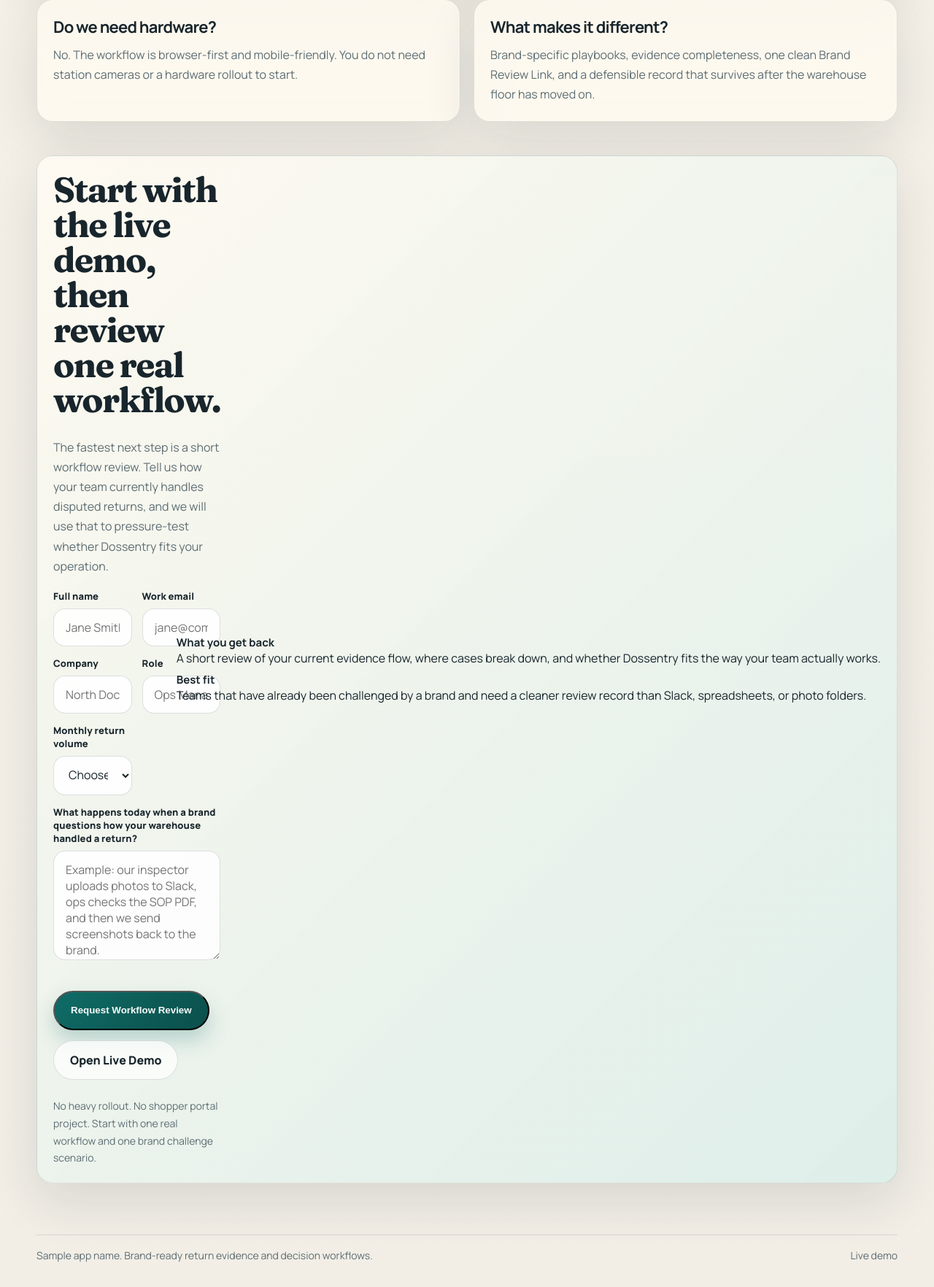
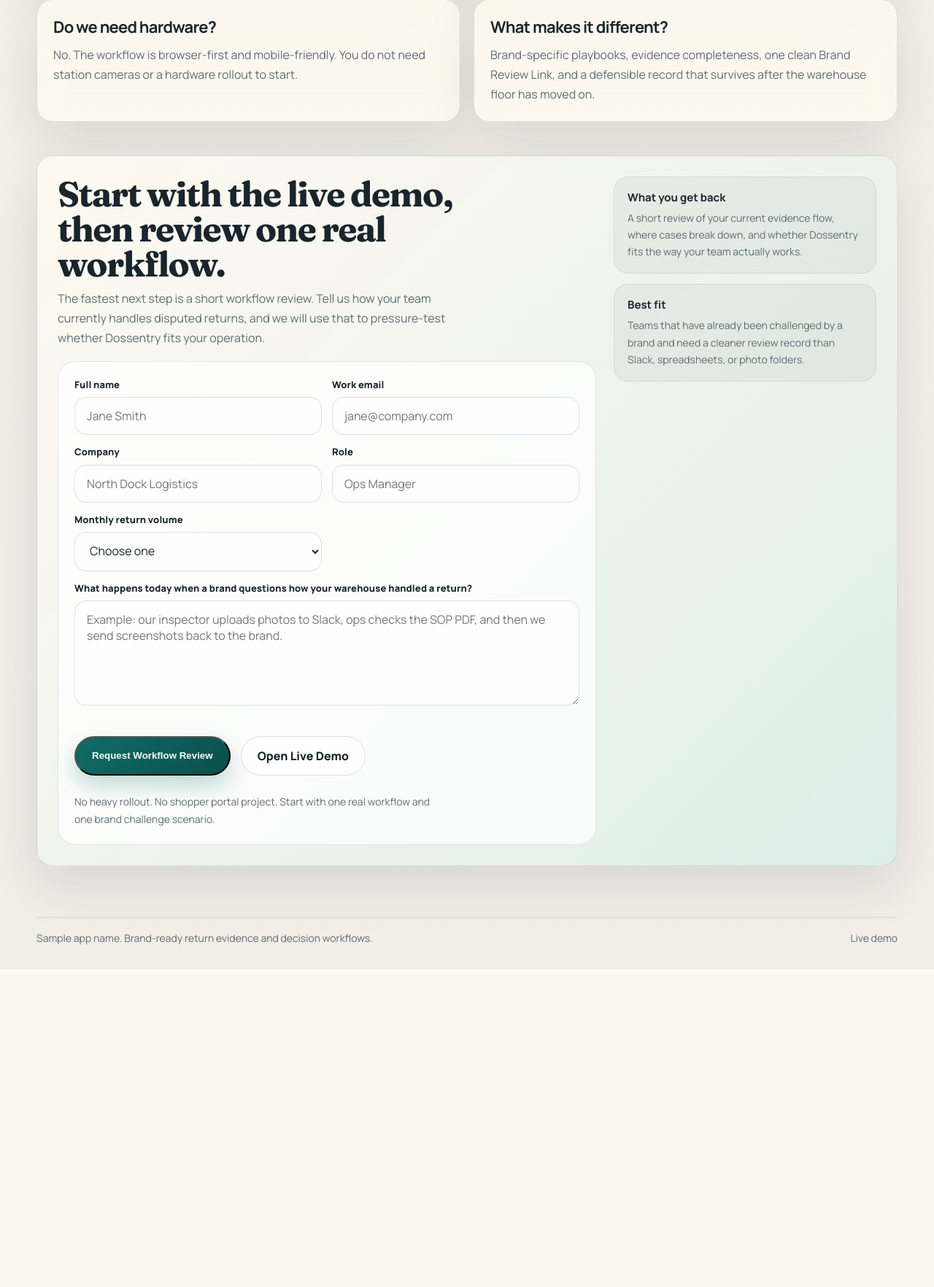
Before and after one commit to michaelzgq/relayoffice-returns, a Laravel app: template web-panel/resources/views/landing.blade.php in a window 1280 px wide. Shown: the part 2847-4611 px from the top of the page at 73% size. After the commit the page ends 4142 px from the top, so only its background shows below. Run offline with Laravel 12, Linux system fonts and the light colour scheme; data comes from the database, SQL or seed files in the repository; the template is opened without the code that fills it: most values are stand-ins (such as "Sample title", 1, 10 or a date in 2020); some libraries are stand-ins or nearby versions.

Commit message:
Polish landing page CTA layout

```diff
--- a/web-panel/resources/views/landing.blade.php
+++ b/web-panel/resources/views/landing.blade.php
@@ -451,27 +451,44 @@
 
         .cta-card {
             display: grid;
-            grid-template-columns: minmax(0, 1fr) auto;
-            gap: 18px;
-            align-items: center;
-            background: linear-gradient(135deg, rgba(255, 250, 241, 0.9), rgba(220, 238, 233, 0.94));
+            grid-template-columns: minmax(0, 1.25fr) minmax(280px, 360px);
+            gap: 24px;
+            align-items: start;
+            padding: 28px;
+            background: linear-gradient(135deg, rgba(255, 250, 241, 0.94), rgba(220, 238, 233, 0.92));
         }
 
         .cta-card p {
             margin: 10px 0 0;
             color: var(--muted);
-            max-width: 52ch;
+            max-width: 60ch;
             line-height: 1.7;
         }
 
         .review-form-wrap {
             display: grid;
             gap: 18px;
+            min-width: 0;
+        }
+
+        .review-lead {
+            display: grid;
+            gap: 10px;
+            max-width: 58ch;
+        }
+
+        .review-lead p {
+            margin: 0;
         }
 
         .review-form {
             display: grid;
             gap: 14px;
+            padding: 22px;
+            border-radius: 24px;
+            border: 1px solid rgba(24, 37, 44, 0.1);
+            background: rgba(255, 255, 255, 0.76);
+            box-shadow: inset 0 1px 0 rgba(255, 255, 255, 0.35);
         }
 
         .form-grid {
@@ -490,6 +507,7 @@
             font-weight: 800;
             color: var(--ink);
             letter-spacing: 0.01em;
+            line-height: 1.4;
         }
 
         .field input,
@@ -515,7 +533,7 @@
         }
 
         .field textarea {
-            min-height: 150px;
+            min-height: 144px;
             resize: vertical;
         }
 
@@ -554,13 +572,30 @@
 
         .cta-meta {
             display: grid;
-            gap: 8px;
+            gap: 14px;
             align-content: start;
+            min-width: 0;
         }
 
-        .cta-meta strong {
+        .cta-note {
+            padding: 18px;
+            border-radius: 20px;
+            background: rgba(24, 37, 44, 0.05);
+            border: 1px solid rgba(24, 37, 44, 0.08);
+        }
+
+        .cta-note strong {
             display: block;
+            margin-bottom: 6px;
             font-size: 15px;
+            line-height: 1.35;
+        }
+
+        .cta-note p {
+            margin: 0;
+            font-size: 14px;
+            line-height: 1.65;
+            max-width: none;
         }
 
         .footer {
@@ -612,6 +647,10 @@
             .form-grid {
                 grid-template-columns: 1fr;
             }
+
+            .cta-meta {
+                grid-template-columns: repeat(2, minmax(0, 1fr));
+            }
         }
 
         @media (max-width: 720px) {
@@ -651,6 +690,14 @@
             .footer-inner {
                 flex-direction: column;
                 align-items: flex-start;
+            }
+
+            .review-form {
+                padding: 18px;
+            }
+
+            .cta-meta {
+                grid-template-columns: 1fr;
             }
         }
     </style>
@@ -883,11 +930,13 @@
             <div class="shell">
                 <div class="cta-card fade-up">
                     <div class="review-form-wrap">
-                        <h2>Start with the live demo, then review one real workflow.</h2>
-                        <p>
-                            The fastest next step is a short workflow review. Tell us how your team currently handles
-                            disputed returns, and we will use that to pressure-test whether Dossentry fits your operation.
-                        </p>
+                        <div class="review-lead">
+                            <h2>Start with the live demo, then review one real workflow.</h2>
+                            <p>
+                                The fastest next step is a short workflow review. Tell us how your team currently handles
+                                disputed returns, and we will use that to pressure-test whether Dossentry fits your operation.
+                            </p>
+                        </div>
 
                         @if(session('reviewRequestSubmitted'))
                             <div class="form-success">
@@ -952,13 +1001,13 @@
                         </form>
                     </div>
                     <div class="cta-meta">
-                        <div>
+                        <div class="cta-note">
                             <strong>What you get back</strong>
-                            A short review of your current evidence flow, where cases break down, and whether Dossentry fits the way your team actually works.
+                            <p>A short review of your current evidence flow, where cases break down, and whether Dossentry fits the way your team actually works.</p>
                         </div>
-                        <div>
+                        <div class="cta-note">
                             <strong>Best fit</strong>
-                            Teams that have already been challenged by a brand and need a cleaner review record than Slack, spreadsheets, or photo folders.
+                            <p>Teams that have already been challenged by a brand and need a cleaner review record than Slack, spreadsheets, or photo folders.</p>
                         </div>
                     </div>
                 </div>
```
Also changed, not shown: memory/project-lessons.md (+77 -0 lines).
